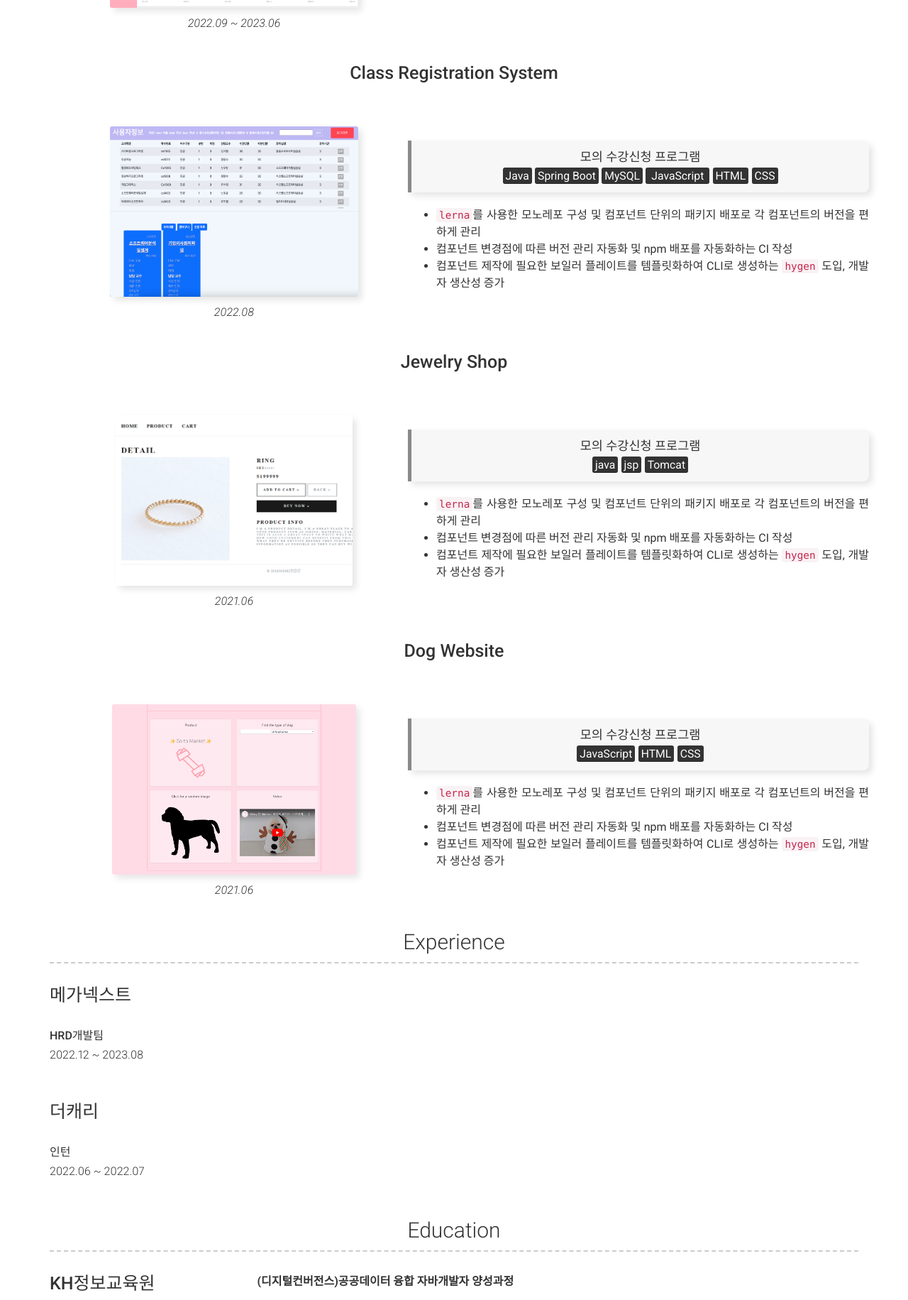
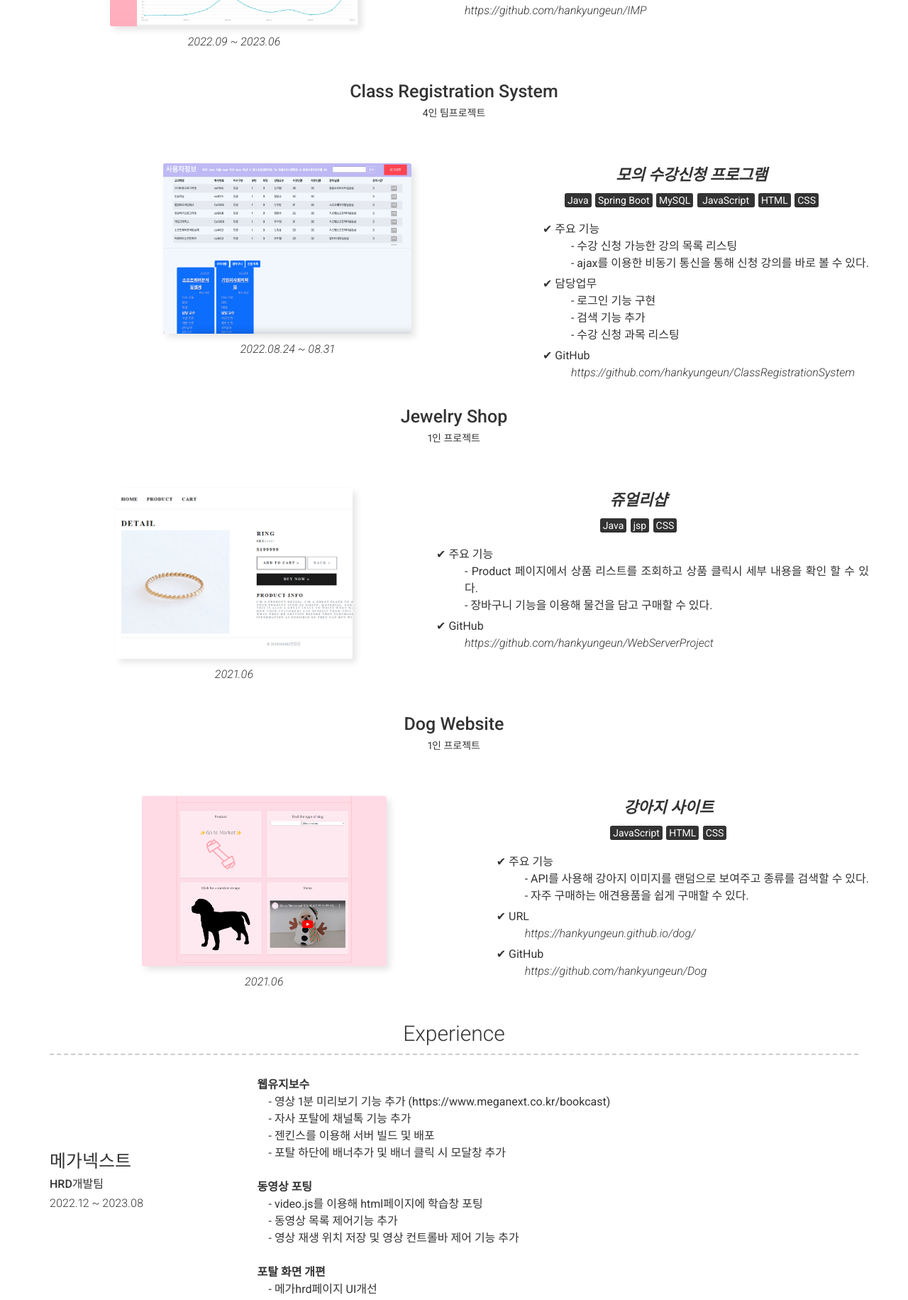
Before and after one commit to hankyungeun/portfolio, a website: page index.html in a window 1280 px wide. Shown: the part 949-2780 px from the top of the page at 71% size. Drawn offline with nearby package versions, Linux system fonts and the light colour scheme.

Commit message:
experience내용 수정

```diff
--- a/assets/new.css
+++ b/assets/new.css
@@ -44,7 +44,7 @@
 }
 
 .layout .details h4{
-    margin-bottom: 30px;
+    margin-bottom: 5px;
 
 }
 
@@ -54,7 +54,6 @@
     float: right;
     /*width: 100%; !* 전체 너비로 설정 *!*/
     text-align: center; /* 가운데 정렬 */
-    margin-top: 20px; /* 간격 조절 */
 }
 
 .container list-container container{
@@ -107,7 +106,7 @@
 }
 
 blockquote {
-    border-left: 5px solid #898989;
+    border-left: 5px solid #d8d8d8;
     background-color: #f7f7f7; /* 빨간색 배경 색상 */
     padding: 10px; /* 내부 여백 설정 */
     box-shadow: 5px 5px 10px rgba(0, 0, 0, 0.1); /* 그림자 설정 */
@@ -115,6 +114,27 @@ blockquote {
     border-bottom-right-radius: 8px; /* 오른쪽 아래 둥글기 설정 */
 }
 
+.no_dot {
+    list-style-type: none;
+    margin-bottom: 5px;
+}
+
+.people{
+    font-size: 14px;
+    margin-bottom: 30px;
+}
+
+.title{
+    font-weight: bold;
+    font-size: 22px;
+    font-style: italic;
+    margin-bottom: 15px;
+}
+.title mark{
+    font-weight: normal;
+    font-size: 14px;
+    font-style: normal;
+}
 @media (max-width: 1199px) {
     .contents{
         max-width: 500px;
--- a/index.html
+++ b/index.html
@@ -88,6 +88,7 @@
             <div class="row clearfix layout layout-top-middle border-no">
                 <div class="col-xs-12 col-sm-4 col-md-3 col-print-12 details">
                     <h4 id="super-awesome-project">Instance Management Program</h4>
+                    <div class="people"> 1인 프로젝트</div>
                     <!--                    <div class="flex flex-col md:flex-row gap-2 md:gap-0">-->
                     <div class="container">
                         <div class="image-container" id="flip-container">
@@ -106,20 +107,28 @@
                         </div>
                         <div class="contents">
                             <div>
-                                <blockquote class="whitespace-pre-wrap">인스턴스 모델 추천 프로그램
+                                <!--                                <blockquote class="whitespace-pre-wrap">-->
+                                <div class="title">
+                                    인스턴스 모델 추천 프로그램
                                     <div class="flex gap-1 flex-wrap">
                                         <mark>Java</mark>&nbsp;<mark>Spring Boot</mark>&nbsp;<mark>MySQL</mark>&nbsp;<mark>
-                                        JavaScript
-                                    </mark>&nbsp;<mark>HTML</mark>&nbsp;<mark>CSS</mark>
+                                        JavaScript</mark>&nbsp;<mark>HTML</mark>&nbsp;<mark>CSS</mark>
                                     </div>
-                                </blockquote>
+                                </div>
+                                <ul class='no_dot'>
+                                    <li>&#10004; 주요 기능</li>
+                                    <ul class='no_dot'>
+                                        <li>- 사용중인 aws 인스턴스 모델을 조회하고 사용량을 기록해 최적화된 인스턴스 모델을 추천</li>
+                                        <li>- 날짜를 설정해 기간 별 사용량을 조회 할 수 있다.</li>
+                                    </ul>
+                                    <li>&#10004; GitHub</li>
+                                    <ul class='no_dot'>
+                                        <li><a href="https://github.com/hankyungeun/IMP">
+                                            https://github.com/hankyungeun/IMP</a></li>
+                                    </ul>
+                                </ul>
+                                <!--                            </blockquote>-->
                             </div>
-                            <ul>
-                                <li>aws의 <code>accountId, region, key값</code>을 입력받아 사용중인 인스턴스 모델을 조회하고 사용량을 기록해줍니다.</li>
-                                <li>DB에 기록된 사용량을 계산해 인스턴스 모델을 추천해줍니다.</li>
-                                <li>기간을 설정하면 기간 별 사용량을 조회할 수 있습니다.</li>
-
-                            </ul>
                         </div>
                     </div>
 
@@ -131,6 +140,7 @@
             <div class="row clearfix layout layout-top-middle border-no">
                 <div class="col-xs-12 col-sm-4 col-md-3 col-print-12 details">
                     <h4>Class Registration System</h4>
+                    <div class="people"> 4인 팀프로젝트</div>
                     <!--                    <div class="flex flex-col md:flex-row gap-2 md:gap-0">-->
                     <div class="container">
                         <div class="image-container">
@@ -144,24 +154,40 @@
                                     <img src="./images/github.png">
                                 </div>
                             </a>
-                            <p class="quote">2022.08</p>
+                            <p class="quote">2022.08.24 ~ 08.31</p>
 
                         </div>
                         <div class="contents">
-                            <div class="bq_div">
-                                <blockquote class="whitespace-pre-wrap">모의 수강신청 프로그램
+                            <div>
+                                <!--                                <blockquote class="whitespace-pre-wrap">-->
+                                <div class="title">
+                                    모의 수강신청 프로그램
                                     <div class="flex gap-1 flex-wrap">
                                         <mark>Java</mark>&nbsp;<mark>Spring Boot</mark>&nbsp;<mark>MySQL</mark>&nbsp;<mark>
                                         JavaScript
                                     </mark>&nbsp;<mark>HTML</mark>&nbsp;<mark>CSS</mark>
                                     </div>
-                                </blockquote>
+                                </div>
+                                <ul class='no_dot'>
+                                    <li>&#10004; 주요 기능</li>
+                                    <ul class='no_dot'>
+                                        <li>- 수강 신청 가능한 강의 목록 리스팅</li>
+                                        <li>- ajax를 이용한 비동기 통신을 통해 신청 강의를 바로 볼 수 있다.</li>
+                                    </ul>
+                                    <li>&#10004; 담당업무</li>
+                                    <ul class='no_dot'>
+                                        <li>- 로그인 기능 구현</li>
+                                        <li>- 검색 기능 추가 </li>
+                                        <li>- 수강 신청 과목 리스팅</li>
+                                    </ul>
+                                    <li>&#10004; GitHub</li>
+                                    <ul class='no_dot'>
+                                        <li><a href="https://github.com/hankyungeun/ClassRegistrationSystem">
+                                            https://github.com/hankyungeun/ClassRegistrationSystem</a></li>
+                                    </ul>
+                                </ul>
+                                <!--                            </blockquote>-->
                             </div>
-                            <ul>
-                                <li><code>lerna</code>를 사용한 모노레포 구성 및 컴포넌트 단위의 패키지 배포로 각 컴포넌트의 버전을 편하게 관리</li>
-                                <li>컴포넌트 변경점에 따른 버전 관리 자동화 및 npm 배포를 자동화하는 CI 작성</li>
-                                <li>컴포넌트 제작에 필요한 보일러 플레이트를 템플릿화하여 CLI로 생성하는 <code>hygen</code> 도입, 개발자 생산성 증가</li>
-                            </ul>
                         </div>
                     </div>
 
@@ -172,10 +198,11 @@
             <div class="row clearfix layout layout-top-middle border-no">
                 <div class="col-xs-12 col-sm-4 col-md-3 col-print-12 details">
                     <h4>Jewelry Shop</h4>
+                    <div class="people"> 1인 프로젝트</div>
                     <!--                    <div class="flex flex-col md:flex-row gap-2 md:gap-0">-->
                     <div class="container">
                         <div class="image-container">
-                            <a href="https://github.com/hankyungeun/Dog" target="_blank">
+                            <a href="https://github.com/hankyungeun/WebServerProject" target="_blank">
                                 <img class="base-image" alt="IMP"
                                      srcset="./images/webserver.png"
                                      src="./images/dashboard.png&amp;w=640&amp;q=75"
@@ -190,17 +217,26 @@
                         </div>
                         <div class="contents">
                             <div>
-                                <blockquote class="whitespace-pre-wrap">모의 수강신청 프로그램
+                                <!--                                <blockquote class="whitespace-pre-wrap">-->
+                                <div class="title"> 쥬얼리샵
                                     <div class="flex gap-1 flex-wrap">
-                                        <mark>java</mark>&nbsp;<mark>jsp</mark>&nbsp;<mark>Tomcat</mark>
+                                        <mark>Java</mark>&nbsp<mark>jsp</mark>&nbsp;<mark>CSS</mark>
                                     </div>
-                                </blockquote>
+                                </div>
+                                <ul class='no_dot'>
+                                    <li>&#10004; 주요 기능</li>
+                                    <ul class='no_dot'>
+                                        <li>- Product 페이지에서 상품 리스트를 조회하고 상품 클릭시 세부 내용을 확인 할 수 있다.</li>
+                                        <li>- 장바구니 기능을 이용해 물건을 담고 구매할 수 있다.</li>
+                                    </ul>
+                                    <li>&#10004; GitHub</li>
+                                    <ul class='no_dot'>
+                                        <li><a href="https://github.com/hankyungeun/WebServerProject">https://github.com/hankyungeun/WebServerProject</a>
+                                        </li>
+                                    </ul>
+                                </ul>
+                                <!--                            </blockquote>-->
                             </div>
-                            <ul>
-                                <li><code>lerna</code>를 사용한 모노레포 구성 및 컴포넌트 단위의 패키지 배포로 각 컴포넌트의 버전을 편하게 관리</li>
-                                <li>컴포넌트 변경점에 따른 버전 관리 자동화 및 npm 배포를 자동화하는 CI 작성</li>
-                                <li>컴포넌트 제작에 필요한 보일러 플레이트를 템플릿화하여 CLI로 생성하는 <code>hygen</code> 도입, 개발자 생산성 증가</li>
-                            </ul>
                         </div>
                     </div>
 
@@ -210,6 +246,7 @@
             <div class="row clearfix layout layout-top-middle border-no">
                 <div class="col-xs-12 col-sm-4 col-md-3 col-print-12 details">
                     <h4>Dog Website</h4>
+                    <div class="people"> 1인 프로젝트</div>
                     <!--                    <div class="flex flex-col md:flex-row gap-2 md:gap-0">-->
                     <div class="container">
                         <div class="image-container">
@@ -228,17 +265,32 @@
                         </div>
                         <div class="contents">
                             <div>
-                                <blockquote class="whitespace-pre-wrap">모의 수강신청 프로그램
+                                <!--                                <blockquote class="whitespace-pre-wrap">-->
+                                <div class="title">
+                                    강아지 사이트
                                     <div class="flex gap-1 flex-wrap">
-                                        <mark>JavaScript</mark>&nbsp;<mark>HTML</mark>&nbsp;<mark>CSS</mark>
+                                        <mark>JavaScript</mark>&nbsp;<mark>HTML</mark> <mark>CSS</mark>
                                     </div>
-                                </blockquote>
+                                </div>
+                                <ul class='no_dot'>
+                                    <li>&#10004; 주요 기능</li>
+                                    <ul class='no_dot'>
+                                        <li>- API를 사용해 강아지 이미지를 랜덤으로 보여주고 종류를 검색할 수 있다.</li>
+                                        <li>- 자주 구매하는 애견용품을 쉽게 구매할 수 있다.</li>
+                                    </ul>
+                                    <li>&#10004; URL</li>
+                                    <ul class='no_dot'>
+                                        <li><a href="https://hankyungeun.github.io/dog/">https://hankyungeun.github.io/dog/</a>
+                                        </li>
+                                    </ul>
+                                    <li>&#10004; GitHub</li>
+                                    <ul class='no_dot'>
+                                        <li><a href="https://github.com/hankyungeun/Dog">https://github.com/hankyungeun/Dog</a>
+                                        </li>
+                                    </ul>
+                                </ul>
+                                <!--                            </blockquote>-->
                             </div>
-                            <ul>
-                                <li><code>lerna</code>를 사용한 모노레포 구성 및 컴포넌트 단위의 패키지 배포로 각 컴포넌트의 버전을 편하게 관리</li>
-                                <li>컴포넌트 변경점에 따른 버전 관리 자동화 및 npm 배포를 자동화하는 CI 작성</li>
-                                <li>컴포넌트 제작에 필요한 보일러 플레이트를 템플릿화하여 CLI로 생성하는 <code>hygen</code> 도입, 개발자 생산성 증가</li>
-                            </ul>
                         </div>
                     </div>
 
@@ -261,19 +313,23 @@
                 <p>2022.12 ~ 2023.08</p>
             </div>
             <div class="col-xs-12 col-sm-8 col-md-9 col-print-12 content">
-                <p></p>
+                <p>
+                    <b>웹유지보수</b><br/>
+                    &emsp;- 영상 1분 미리보기 기능 추가 (https://www.meganext.co.kr/bookcast)<br/>
+                    &emsp;- 자사 포탈에 채널톡 기능 추가<br/>
+                    &emsp;- 젠킨스를 이용해 서버 빌드 및 배포<br/>
+                    &emsp;- 포탈 하단에 배너추가 및 배너 클릭 시 모달창 추가<br/>
+                    <br/>
 
-            </div>
-        </div>
+                    <b>동영상 포팅</b><br/>
+                    &emsp;- video.js를 이용해 html페이지에 학습창 포팅<br/>
+                    &emsp;- 동영상 목록 제어기능 추가<br/>
+                    &emsp;- 영상 재생 위치 저장 및 영상 컨트롤바 제어 기능 추가<br/>
+                    <br/>
 
-        <div class="row clearfix layout layout-left border-no">
-            <div class="col-xs-12 col-sm-4 col-md-3 col-print-12 details">
-                <h4>더캐리</h4>
-                <p><b>인턴</b></p>
-                <p>2022.06 ~ 2022.07</p>
-            </div>
-            <div class="col-xs-12 col-sm-8 col-md-9 col-print-12 content">
-                <p></p>
+                    <b>포탈 화면 개편</b><br/>
+                    &emsp;- 메가hrd페이지 UI개선<br/>
+                </p>
 
             </div>
         </div>
@@ -318,7 +374,7 @@
                 </p>
             </div>
             <div class="col-xs-12 col-sm-8 col-md-9 col-print-12 content">
-                <p>- 알고리즘 실무 역량 강화를 위한 코딩 테스트 특강(25시간) 이수</p>
+                <p><b>알고리즘 실무 역량 강화를 위한 코딩 테스트 특강</b></p>
 
             </div>
         </div>
```
Also changed, not shown: images/favicon.ico, images/landscape-trees.jpg (deleted), images/profile.jpg (deleted).
